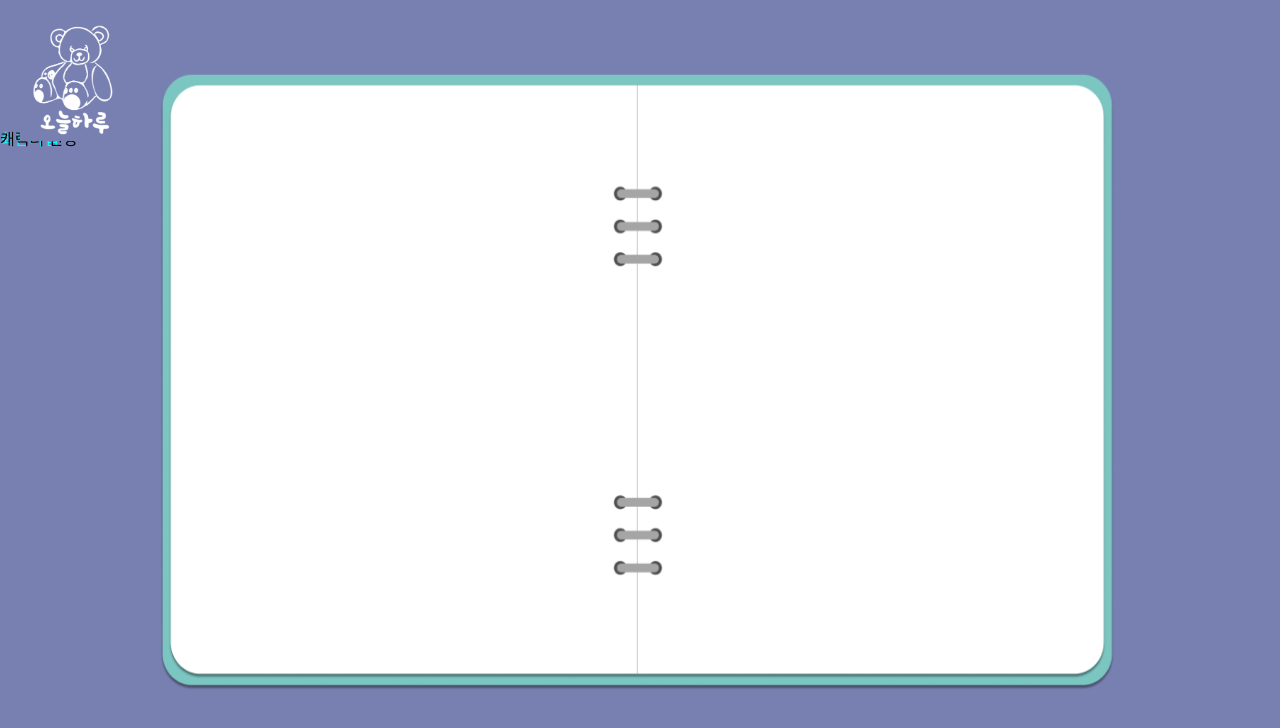
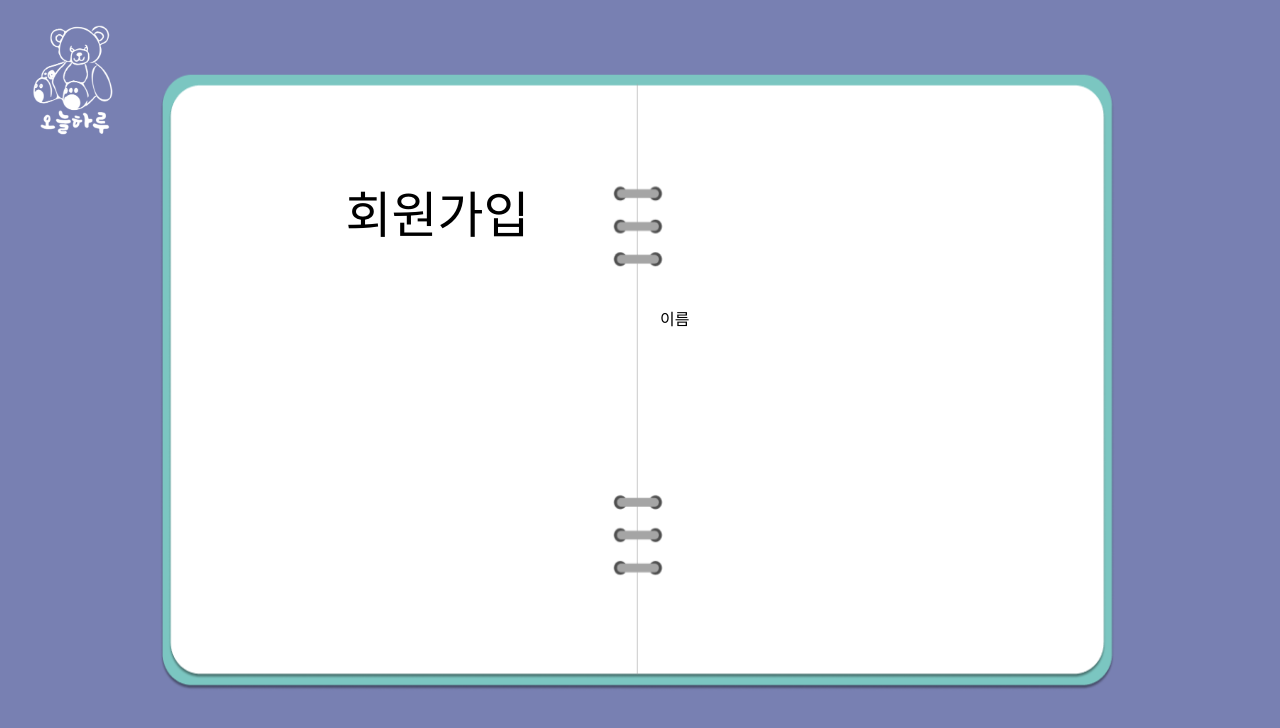
Before and after one commit to Twochi/Today_React, a React (Create React App) app: page /signUp in a window 1280 px wide. Shown: the top 728 px of the page. Built offline with nearby package versions, Linux system fonts and the light colour scheme; a web font is replaced by a local one.

Commit message:
giwonCommit

```diff
--- a/src/layouts/Default.css
+++ b/src/layouts/Default.css
@@ -9,7 +9,7 @@ body {
 }
 
 html {
-	font-family: 'Apple SD Gothic Neo', Roboto, 'Noto Sans KR', NanumGothic, 'Malgun Gothic', sans-serif;
+	font-family: var(--defulat-font);
 	line-height: 1.2;
 	word-wrap: break-word;
 }
@@ -178,7 +178,7 @@ main {
 
 /* 색상 기본 */
 :root {
-	--color-hard: #7758FA;
+
 	--background-color: #7880B2;
 	--internal-color: #7BC6C1;
 	--defulat-font:'Gamja Flower', sans-serif;
--- a/src/layouts/Note.js
+++ b/src/layouts/Note.js
@@ -5,7 +5,7 @@ import notebookImage from "../images/Notebook.png";
 function Note() {
   return (
     <div className="note-container">
-      <img src={notebookImage} alt="Notebook" className="note-image" />
+      <img src={notebookImage} alt="Notebook" className="note-image" draggable="false" />
 
     </div>
   );
--- a/src/pages/account/login/Login.jsx
+++ b/src/pages/account/login/Login.jsx
@@ -7,7 +7,6 @@ import { useNavigate } from "react-router-dom/dist";
 
 function Login() {
 
-    console.log("ㅎㅇㅎㅇ");
 
     const navigate = useNavigate();
 
--- a/src/pages/account/signUp/SignUp.jsx
+++ b/src/pages/account/signUp/SignUp.jsx
@@ -9,14 +9,15 @@ function SignUp() {
         <>
         <div className={style.mainContainer}>
 
-            <Note className={style.note}>
+            <Note>
 
             </Note>
 
+            <div className={style.signUpTitle}>회원가입</div>
 
-                <div className={style.memberDetails}>회원가입</div>
-
-                <div className={style.image}>캐릭터 번경</div>
+            <div className={style.memberInfo}>
+                <div>이름</div>
+            </div>
 
 
         </div>
--- a/src/pages/account/signUp/SignUp.module.css
+++ b/src/pages/account/signUp/SignUp.module.css
@@ -7,16 +7,25 @@
     position: absolute;
     top: 0%;
     left: 0%;
-    color: aqua;
+
 }
 
 .note{
 
     position: relative;
 }
-.image{
 
+.signUpTitle{
     position: absolute;
-    top: 0%;
-    left: 0%;
+    top: 7%;
+    left: 27%;
+    font-family: var(--defulat-font);
+    font-size: 50px;
 }
+
+.memberInfo{
+    position: absolute;
+    padding: 20px;
+    top: 20%;
+    left: 50%;
+}
```
